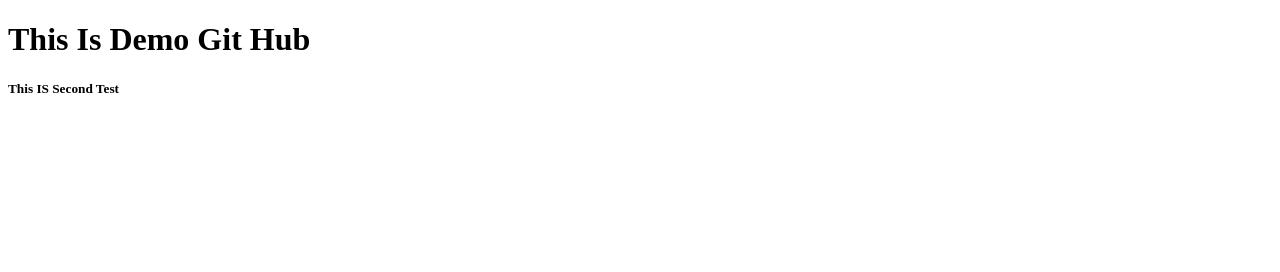
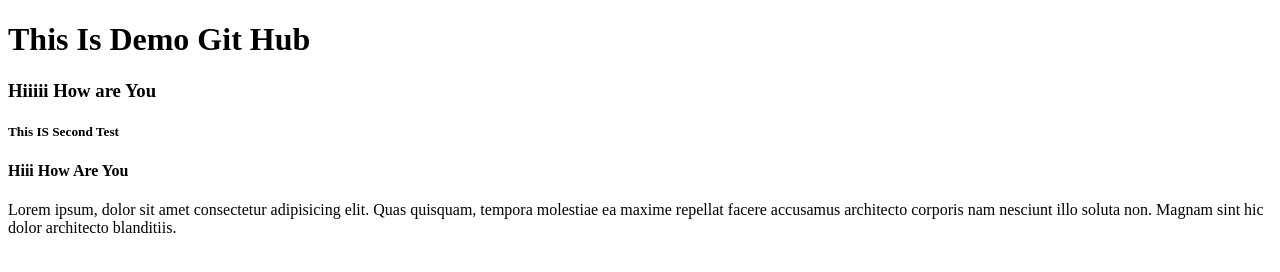
Before and after one commit to yogeshkhankar-web-hub/GitProject, a plain HTML site: page index.html in a window 1280 px wide. Drawn offline with Linux system fonts and the light colour scheme.

Commit message:
Third Changes

```diff
--- a/index.html
+++ b/index.html
@@ -7,7 +7,9 @@
 </head>
 <body>
     <h1>This Is Demo Git Hub</h1>
-
+     <h3>Hiiiii How are You </h3>
     <h5>This IS Second Test</h5>
+    <h4>Hiii How Are You</h4>
+    <p>Lorem ipsum, dolor sit amet consectetur adipisicing elit. Quas quisquam, tempora molestiae ea maxime repellat facere accusamus architecto corporis nam nesciunt illo soluta non. Magnam sint hic dolor architecto blanditiis. </p>
 </body>
 </html>
```
